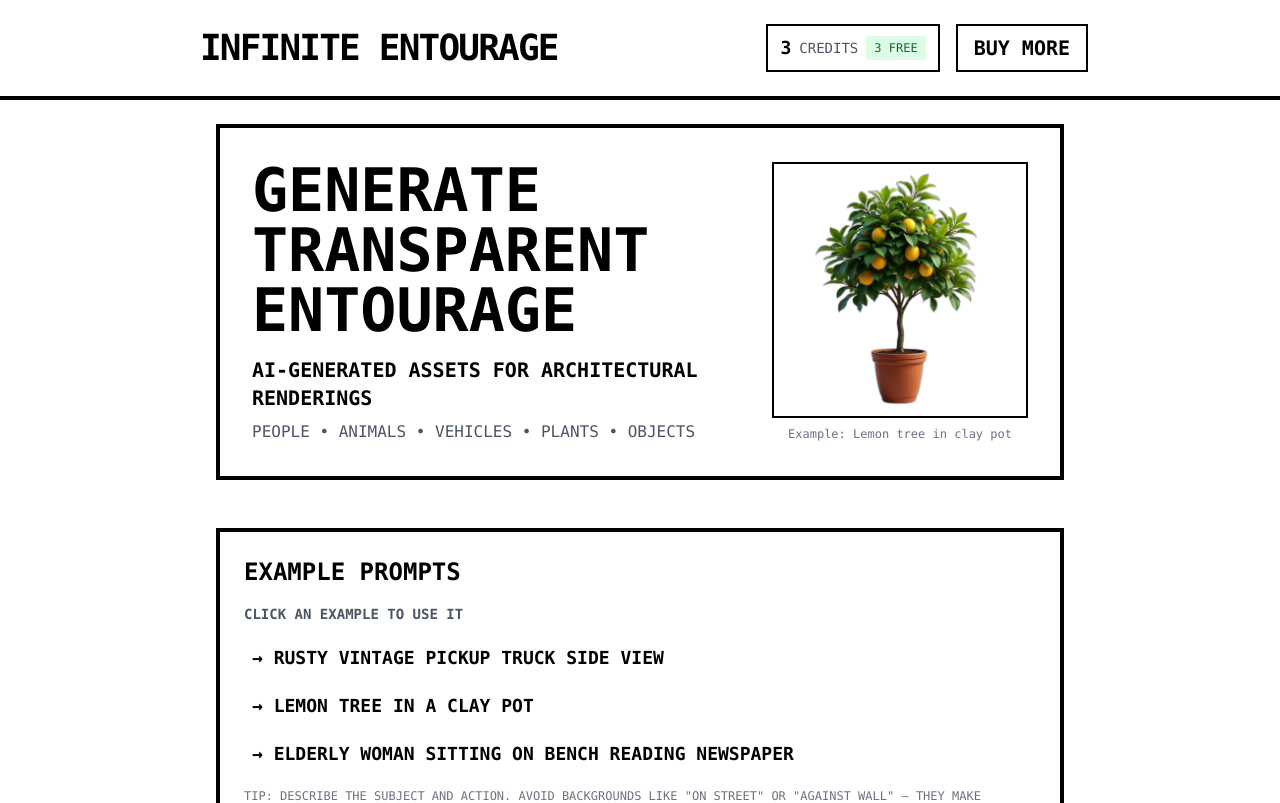
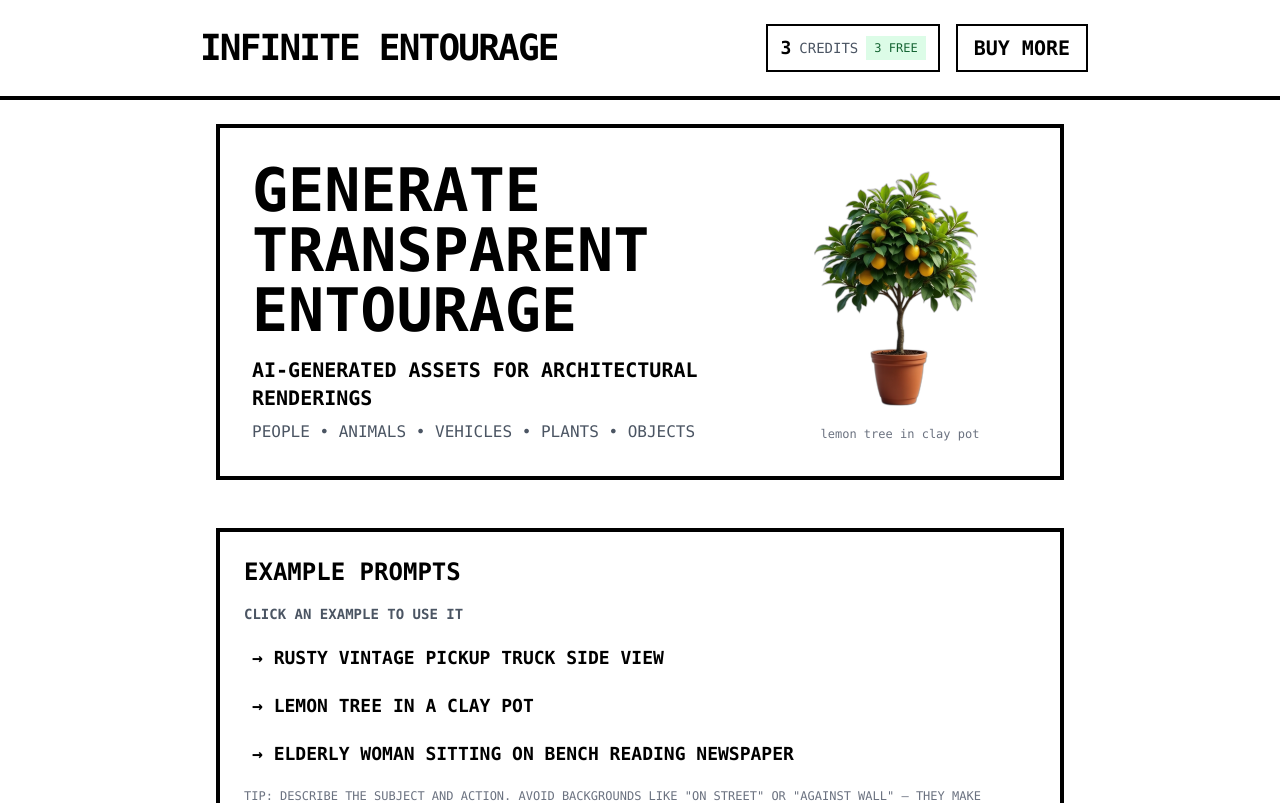
Before and after one commit to carteblanchecarriage/infinite-entourage, a Next.js app: page / in a window 1280 px wide. Shown: the top 803 px of the page. Built offline with nearby package versions, Linux system fonts and the light colour scheme.

Commit message:
Clean up hero example image
- Removed border around lemon tree image
- Simplified caption from 'Example: Lemon tree in clay pot' to 'lemon tree in clay pot'

```diff
--- a/pages/index.js
+++ b/pages/index.js
@@ -260,10 +260,10 @@ export default function Home() {
             <div className="w-full md:w-64 flex-shrink-0">
               <img
                 src="/example-lemon-tree-clay-pot.png"
-                alt="Lemon tree in clay pot example"
-                className="w-full border-2 border-black"
+                alt="Lemon tree in clay pot"
+                className="w-full"
               />
-              <p className="text-xs text-gray-500 mt-2 text-center">Example: Lemon tree in clay pot</p>
+              <p className="text-xs text-gray-500 mt-2 text-center">lemon tree in clay pot</p>
             </div>
           </div>
         </div>
```
